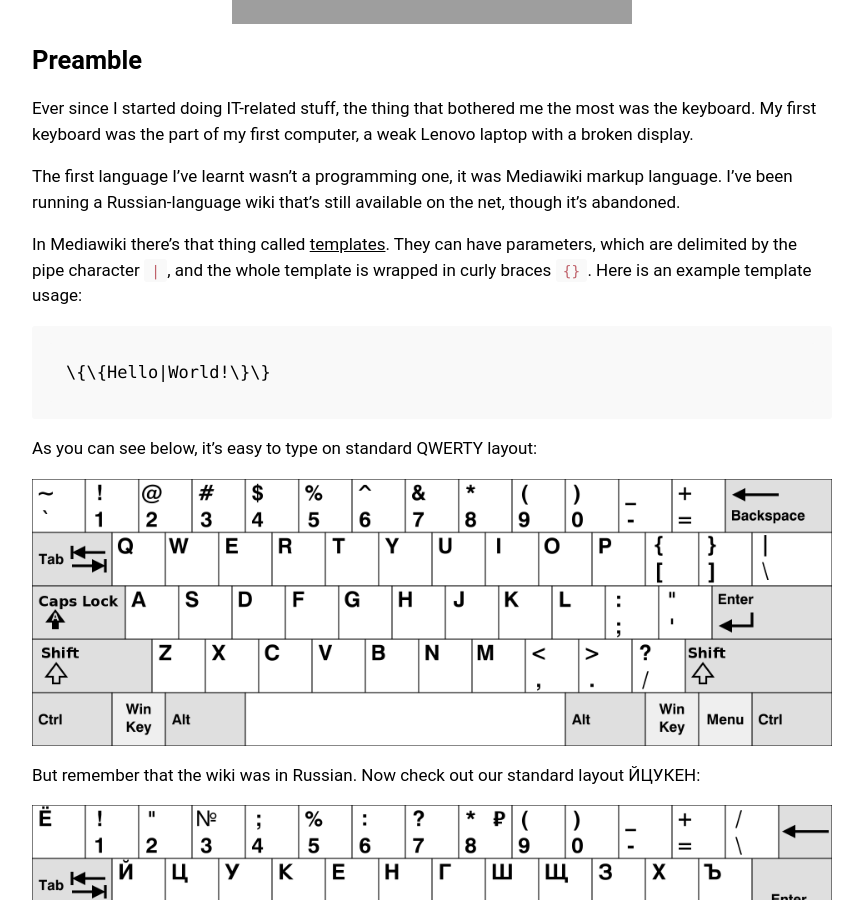
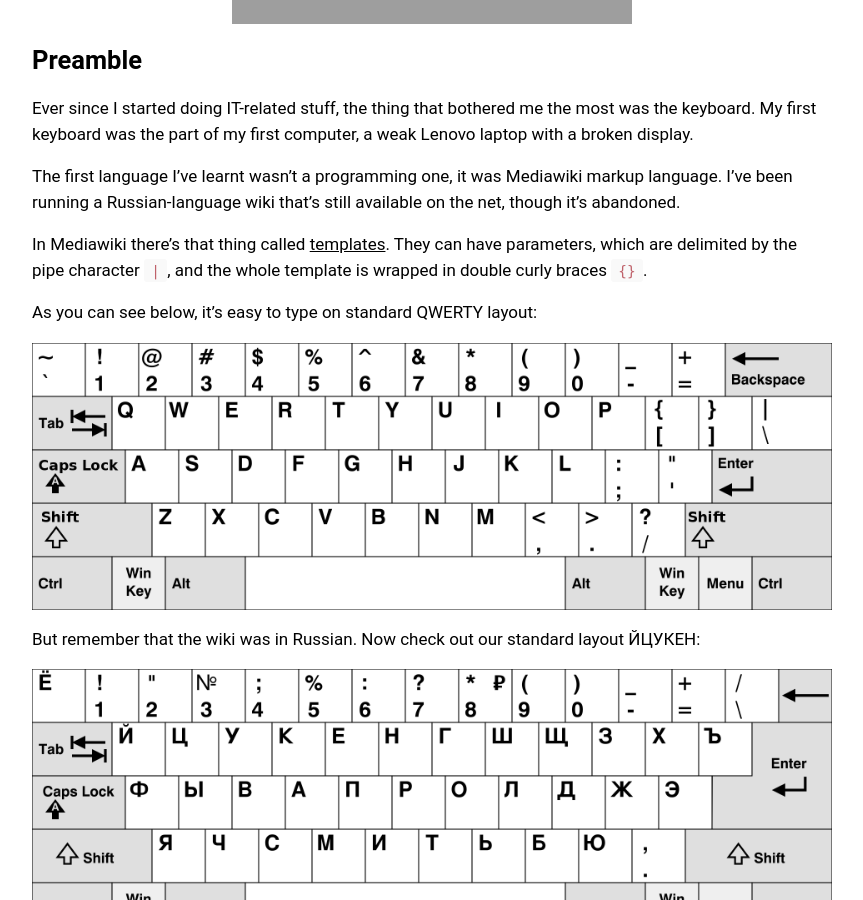
Before and after one commit to bouncepaw/bouncepaw.github.io, a Jekyll site: the page built from _posts/2019-07-11-sequira-en.md, in a window 1280 px wide and 900 px high, scrolled down 421 px. Shown: the whole window, without its empty margins (208-1071 px from the left). Built offline with Jekyll 4.4.1, drawn with Linux system fonts in a browser that asks for light colours.

Commit message:
rm completely

```diff
--- a/_posts/2019-07-11-sequira-en.md
+++ b/_posts/2019-07-11-sequira-en.md
@@ -15,9 +15,7 @@ Ever since I started doing IT-related stuff, the thing that bothered me the most
 
 The first language I've learnt wasn't a programming one, it was Mediawiki markup language. I've been running a Russian-language wiki that's still available on the net, though it's abandoned.
 
-In Mediawiki there's that thing called [templates](https://www.mediawiki.org/wiki/Help:Templates). They can have parameters, which are delimited by the pipe character `|`, and the whole template is wrapped in curly braces `{}`. Here is an example template usage:
-
-    \{\{Hello|World!\}\}
+In Mediawiki there's that thing called [templates](https://www.mediawiki.org/wiki/Help:Templates). They can have parameters, which are delimited by the pipe character `|`, and the whole template is wrapped in double curly braces `{}`.
 
 As you can see below, it's easy to type on standard QWERTY layout:
 
```
